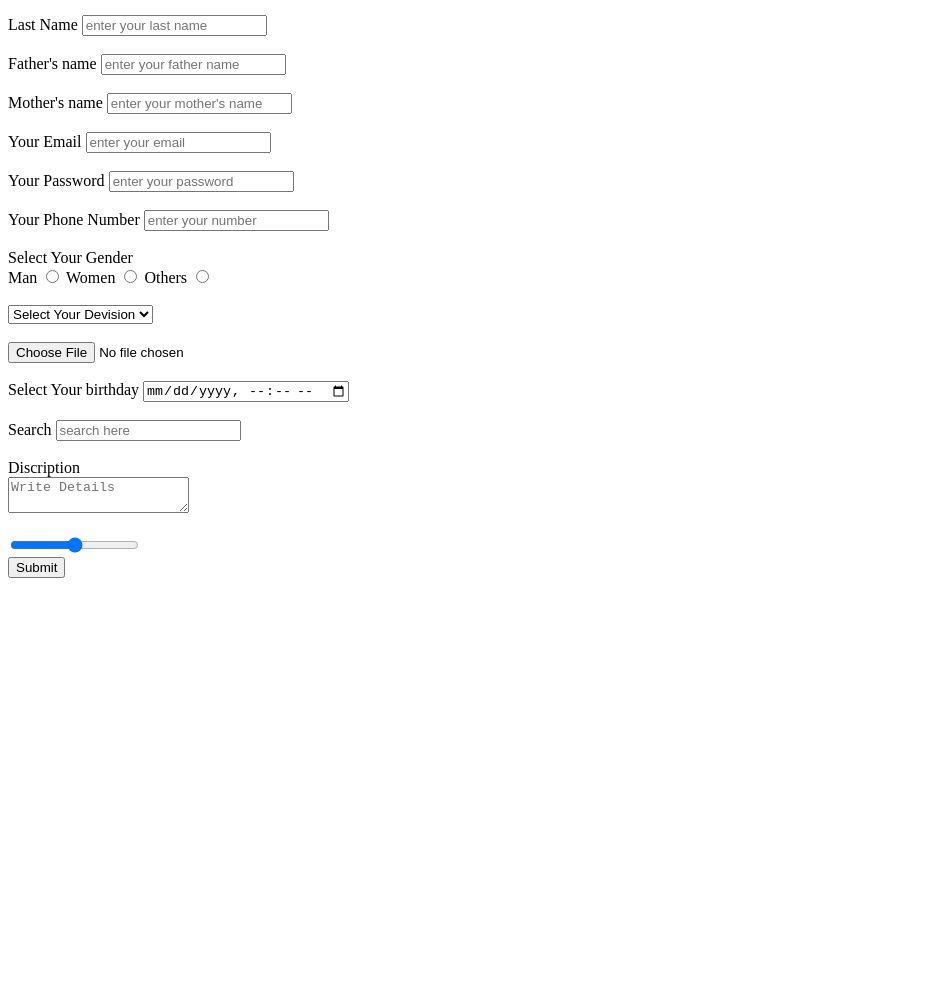
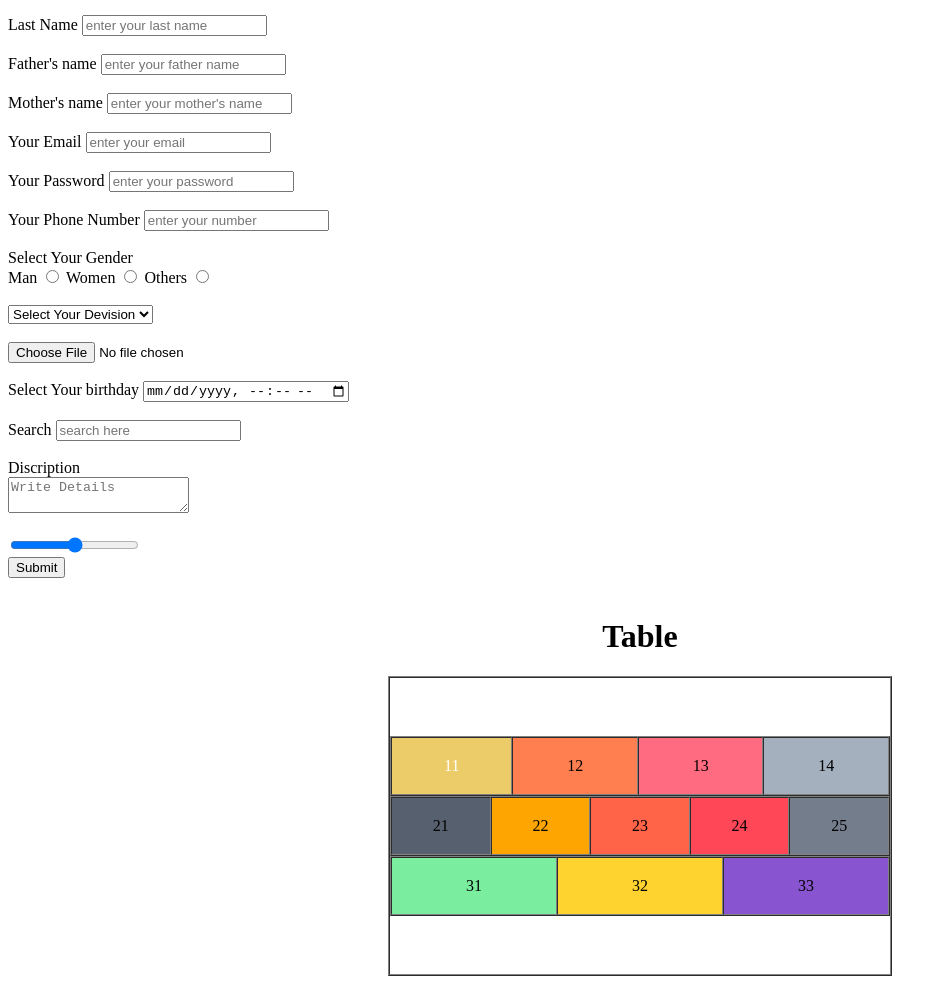
Before and after one commit to rafikulislamrafi/wh2, a plain HTML site: page index.html in a window 1280 px wide. Shown: the part 104-1088 px from the top of the page, without its empty margins (0-947 px from the left). Before the commit the page ends 800 px from the top, so only its background shows below. Drawn offline with Linux system fonts and the light colour scheme.

Commit message:
Update index.html

```diff
--- a/index.html
+++ b/index.html
@@ -104,6 +104,58 @@
 
   </div>
 
+    <br>
+
+  <div>
+
+    <table border="1" width="500" height="300" align="center" cellspacing="0" cellpadding="0">
+      <h1 align="center">Table</h1>
+      <tbody align="center">
+        <tr>
+          <td>
+
+
+
+
+            <table border="1" width="500" height="60" cellspacing="0" cellpadding="0">
+              <tr align="center">
+                <td bgcolor="#eccc68">
+                  <font color="#fff">11</font>
+                </td>
+                <td bgcolor="#ff7f50">12</td>
+                <td bgcolor="#ff6b81">13</td>
+                <td bgcolor="#a4b0be">14</td>
+              </tr>
+            </table>
+
+
+            <table border="1" width="500" height="60" cellspacing="0" cellpadding="0">
+              <tr align="center">
+                <td bgcolor="#57606f">21</td>
+                <td bgcolor="#ffa502">22</td>
+                <td bgcolor="#ff6348">23</td>
+                <td bgcolor="#ff4757">24</td>
+                <td bgcolor="#747d8c">25</td>
+              </tr>
+            </table>
+
+            <table border="1" width="500" height="60" cellspacing="0" cellpadding="0">
+              <tr align="center">
+                <td bgcolor="#7bed9f">31</td>
+                <td bgcolor="#fed330">32</td>
+                <td bgcolor="#8854d0">33</td>
+
+              </tr>
+            </table>
+
+
+          </td>
+        </tr>
+      </tbody>
+    </table>
+
+
+  </div>
 
 
 </body>
```
